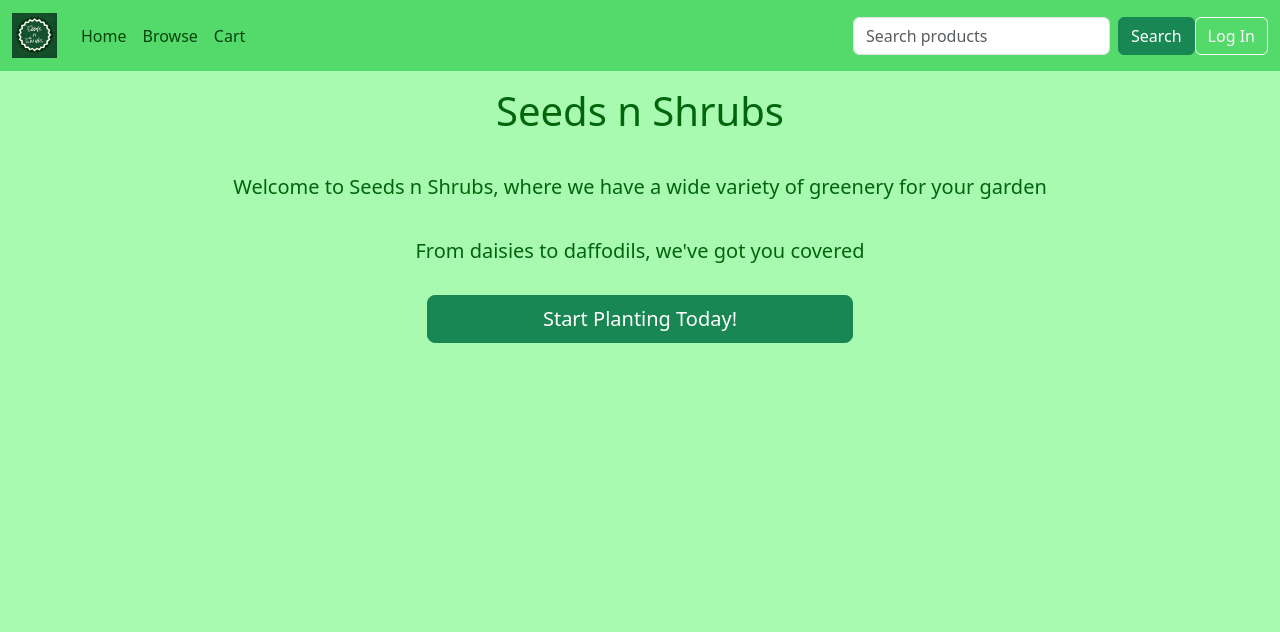
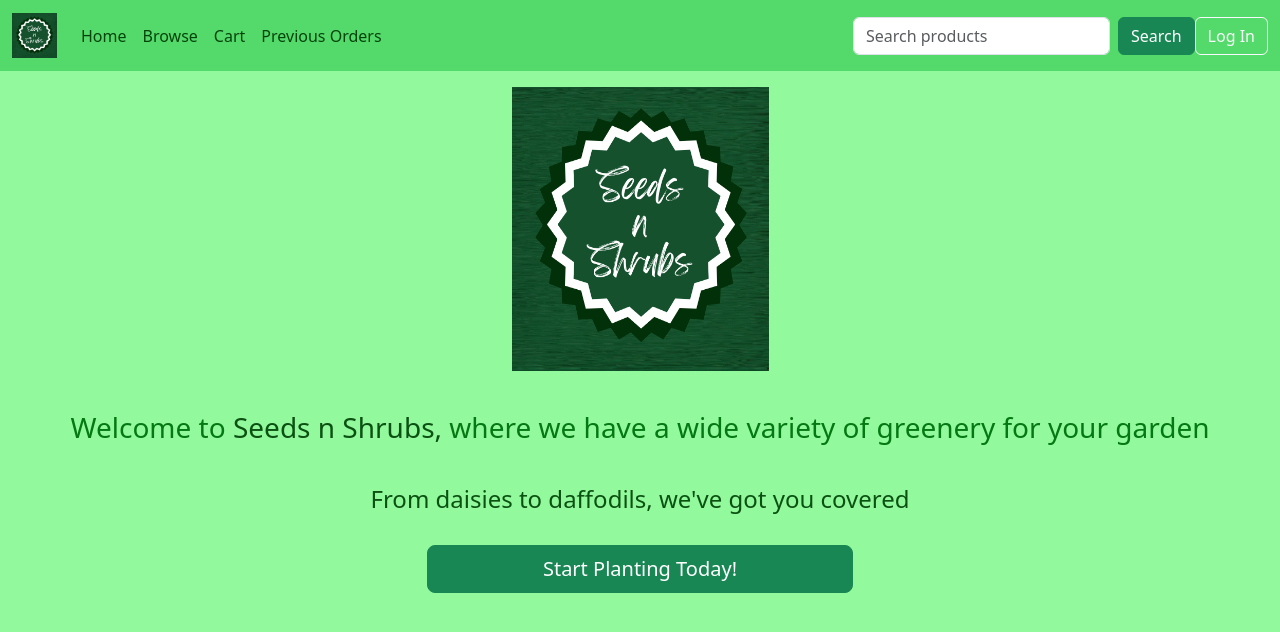
Before and after one commit to Kjh451672/Seeds-n-Shrubs, a Flask app: page / in a window 1280 px wide. Shown: the top 632 px of the page. Run offline with Flask 3, Linux system fonts and the light colour scheme.

Commit message:
Seeds n Shrubs v.F

```diff
--- a/main.py
+++ b/main.py
@@ -403,3 +403,50 @@ def review(product_id):
                     """)
 
     return redirect(f"/product/{product_id}")
+
+@app.route("/past_orders")
+@flask_login.login_required
+def past_orders():
+
+    conn = connect_db()
+    cursor = conn.cursor()
+
+    customer_id = flask_login.current_user.id
+
+
+    cursor.execute(f"""
+        SELECT * FROM `Sale` WHERE `customer_id` = "{customer_id}" """)
+    results = cursor.fetchall()
+
+    cursor.close()
+    conn.close()
+
+    return render_template("past_orders.html.jinja", sales = results)
+
+@app.route("/past_orders/<sale_id>")
+@flask_login.login_required
+def past_user_order(sale_id):
+
+
+    conn = connect_db()
+    cursor = conn.cursor()
+
+    cursor.execute(f"""
+        SELECT
+            `product`,
+            `price`,
+            `quantity`,
+            `image`,
+            `product_id`,
+            `SaleProduct`.`id`
+        FROM `SaleProduct`
+        JOIN `Product` ON `product_id` = `Product`.`id`
+        WHERE `sale_id` = {sale_id};""")
+
+
+    results = cursor.fetchall()
+
+    cursor.close()
+    conn.close()
+
+    return render_template("past_user_order.html.jinja", products = results)
--- a/static/styles.css
+++ b/static/styles.css
@@ -1,3 +1,24 @@
 .button_color{
-    color:rgb(60, 192, 87)
+    background-color:#05668d
 }
+.button_color:active{
+    background-color:#05668d
+}
+.button_color:hover{
+    background-color:#05668d
+}
+
+.center {
+    display: block;
+    margin-left: auto;
+    margin-right: auto;
+    width: 50%;
+  }
+
+.bg-card-color{
+    background-color: rgb(45, 213, 160);
+}
+
+.card-text-color{
+    color: #05668d;
+}
--- a/templates/cart.html.jinja
+++ b/templates/cart.html.jinja
@@ -6,7 +6,7 @@
     <title style = "color: rgb(1, 101, 12);">Seeds n Shrubs</title>
     <link href="https://cdn.jsdelivr.net/npm/bootstrap@5.3.3/dist/css/bootstrap.min.css" rel="stylesheet" integrity="sha384-QWTKZyjpPEjISv5WaRU9OFeRpok6YctnYmDr5pNlyT2bRjXh0JMhjY6hW+ALEwIH" crossorigin="anonymous">
   </head>
-  <body style = "background-color:rgb(168, 250, 176)">
+  <body style = "background-color:rgb(147, 249, 157)">
     {% include "components/navbar.html.jinja"%}
     <h1 style = "color: rgb(1, 101, 12);" class = "mt-3 text-center">Cart</h1>
 
--- a/templates/check_out.html.jinja
+++ b/templates/check_out.html.jinja
@@ -9,7 +9,7 @@
     integrity="sha384-QWTKZyjpPEjISv5WaRU9OFeRpok6YctnYmDr5pNlyT2bRjXh0JMhjY6hW+ALEwIH" crossorigin="anonymous">
 </head>
 
-<body style="background-color:rgb(168, 250, 176)">
+<body style="background-color:rgb(147, 249, 157)">
   {% include "components/navbar.html.jinja"%}
   <h2 style="color: rgb(1, 101, 12);" class="mt-2 text-center">Check Out</h2>
   <div class="container">
--- a/templates/components/navbar.html.jinja
+++ b/templates/components/navbar.html.jinja
@@ -15,6 +15,9 @@
         <li class="nav-item">
           <a style = "color: rgb(5, 67, 12);" class="nav-link" href="/cart">Cart</a>
         </li>
+        <li class="nav-item">
+          <a style = "color: rgb(5, 67, 12);" class="nav-link" href="/past_orders">Previous Orders</a>
+        </li>
       </ul>
 
       <form class="d-flex ms-auto" role="search" action = "/browse">
@@ -22,8 +25,8 @@
         <button class="btn btn-success" type="submit">Search</button>
       </form>
         {%if current_user.is_authenticated %}
-            Hi {{current_user.username }}
-            <a href = "/sign_out" class = "btn btn-outline-light">Log Out</a>
+             <span style = "color: rgb(255, 255, 255);">Hi, {{current_user.username }}</span>
+             <a href = "/sign_out" class = "btn btn-outline-light ">Log Out</a>
         {%else%}
             <a href = "/sign_in" class = "btn btn-outline-light">Log In</a>
         {% endif %}
--- a/templates/homepage.html.jinja
+++ b/templates/homepage.html.jinja
@@ -1,22 +1,40 @@
 <!doctype html>
 <html lang="en">
+
 <head>
   <meta charset="utf-8">
   <meta name="viewport" content="width=device-width, initial-scale=1">
-    <title style = "color: rgb(1, 101, 12);">Seeds n Shrubs</title>
-    <link href="https://cdn.jsdelivr.net/npm/bootstrap@5.3.3/dist/css/bootstrap.min.css" rel="stylesheet" integrity="sha384-QWTKZyjpPEjISv5WaRU9OFeRpok6YctnYmDr5pNlyT2bRjXh0JMhjY6hW+ALEwIH" crossorigin="anonymous">
+  <title style="color: rgb(4, 120, 18);">Seeds n Shrubs</title>
+  <link href="https://cdn.jsdelivr.net/npm/bootstrap@5.3.3/dist/css/bootstrap.min.css" rel="stylesheet"
+    integrity="sha384-QWTKZyjpPEjISv5WaRU9OFeRpok6YctnYmDr5pNlyT2bRjXh0JMhjY6hW+ALEwIH" crossorigin="anonymous">
+  <link href="/static/styles.css" rel = "stylesheet">
 </head>
-  <body style = "background-color:rgb(168, 250, 176)">
+
+<body style="background-color:rgb(147, 249, 157)">
   {% include "components/navbar.html.jinja"%}
-    <h1 style = "color: rgb(1, 101, 12);" class = "mt-3 text-center">Seeds n Shrubs</h1>
-    <script src="https://cdn.jsdelivr.net/npm/bootstrap@5.3.3/dist/js/bootstrap.bundle.min.js" integrity="sha384-YvpcrYf0tY3lHB60NNkmXc5s9fDVZLESaAA55NDzOxhy9GkcIdslK1eN7N6jIeHz" crossorigin="anonymous"></script>
+  <div class="container">
+    <div class="row">
+      <div class="col-3">
+      </div>
+      <div class="col-6">
+        <img class="mx-auto p-2 center mt-2" src="static/logos_and_banners/seeds_n_shrubs_logo.png" height="300px" width = "300px">
+      </div>
+      <div class="col-3">
+      </div>
+    </div>
+  </div>
+  <script src="https://cdn.jsdelivr.net/npm/bootstrap@5.3.3/dist/js/bootstrap.bundle.min.js"
+    integrity="sha384-YvpcrYf0tY3lHB60NNkmXc5s9fDVZLESaAA55NDzOxhy9GkcIdslK1eN7N6jIeHz"
+    crossorigin="anonymous"></script>
   <br>
-    <h5 style = "color: rgb(1, 101, 12);" class = "mt-2 text-center"> Welcome to Seeds n Shrubs, where we have a wide variety of greenery for your garden</h5>
+  <h3 style="color: rgb(4, 120, 18);" class="mt-2 text-center"> Welcome to <span style = "color: rgb(11, 81, 18);">Seeds n Shrubs,</span> where we have a wide variety
+    of greenery for your garden</h3>
   <br>
-    <h5 style = "color: rgb(1, 101, 12);" class = "mt-2 text-center"> From daisies to daffodils, we've got you covered</h5>
+  <h4 style="color: rgb(11, 81, 18);" class="mt-2 text-center"> From daisies to daffodils, we've got you covered</h4>
   <br>
   <div class="d-grid gap-2 col-4 mx-auto">
     <a class="btn btn-success btn-lg" type="submit" value="Sign Up" href="/browse">Start Planting Today!</a>
   </div>
 </body>
+
 </html>
--- a/templates/product.html.jinja
+++ b/templates/product.html.jinja
@@ -9,7 +9,7 @@
     integrity="sha384-QWTKZyjpPEjISv5WaRU9OFeRpok6YctnYmDr5pNlyT2bRjXh0JMhjY6hW+ALEwIH" crossorigin="anonymous">
 </head>
 
-<body style="background-color:rgb(168, 250, 176)">
+<body style="background-color:rgb(147, 249, 157)">
 
   {% include "components/navbar.html.jinja"%}
   <div class="container">
--- a/templates/sign_in.html.jinja
+++ b/templates/sign_in.html.jinja
@@ -9,7 +9,7 @@
         integrity="sha384-QWTKZyjpPEjISv5WaRU9OFeRpok6YctnYmDr5pNlyT2bRjXh0JMhjY6hW+ALEwIH" crossorigin="anonymous">
 </head>
 
-<body style = "background-color:rgb(168, 250, 176)">
+<body style = "background-color:rgb(147, 249, 157)">
     {% include "components/navbar.html.jinja"%}
     <div class = "container mt-2">
     {%for message in get_flashed_messages() %}
--- a/templates/sign_up.html.jinja
+++ b/templates/sign_up.html.jinja
@@ -9,7 +9,7 @@
         integrity="sha384-QWTKZyjpPEjISv5WaRU9OFeRpok6YctnYmDr5pNlyT2bRjXh0JMhjY6hW+ALEwIH" crossorigin="anonymous">
 </head>
 
-<body style = "background-color:rgb(168, 250, 176)">
+<body style = "background-color:rgb(147, 249, 157)">
     {% include "components/navbar.html.jinja"%}
 
     <div class = "container mt-2">
--- a/templates/thank_you.html.jinja
+++ b/templates/thank_you.html.jinja
@@ -6,7 +6,7 @@
     <title style = "color: rgb(1, 101, 12);">Seeds n Shrubs</title>
     <link href="https://cdn.jsdelivr.net/npm/bootstrap@5.3.3/dist/css/bootstrap.min.css" rel="stylesheet" integrity="sha384-QWTKZyjpPEjISv5WaRU9OFeRpok6YctnYmDr5pNlyT2bRjXh0JMhjY6hW+ALEwIH" crossorigin="anonymous">
   </head>
-  <body style = "background-color:rgb(168, 250, 176)">
+  <body style = "background-color:rgb(147, 249, 157)">
     {% include "components/navbar.html.jinja"%}
     <h1 style = "color: rgb(1, 101, 12);" class = "mt-3 text-center">~Thank You~</h1>
     <script src="https://cdn.jsdelivr.net/npm/bootstrap@5.3.3/dist/js/bootstrap.bundle.min.js" integrity="sha384-YvpcrYf0tY3lHB60NNkmXc5s9fDVZLESaAA55NDzOxhy9GkcIdslK1eN7N6jIeHz" crossorigin="anonymous"></script>
```
Also changed, not shown: templates/browse.html.jinja (+7 -7 lines), templates/past_orders.html.jinja (added, +52 -0 lines), templates/past_user_order.html.jinja (added, +36 -0 lines). Lines whose indentation alone changed are shown as unchanged.
